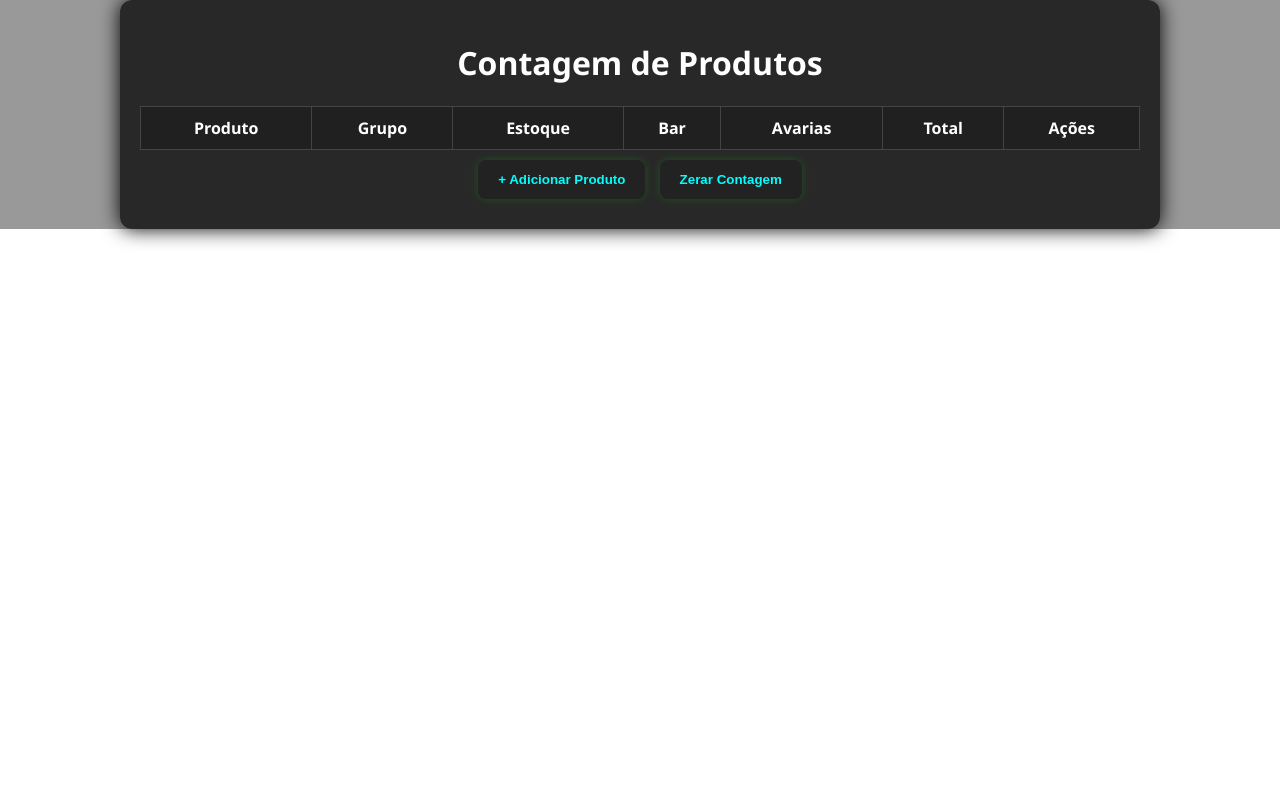
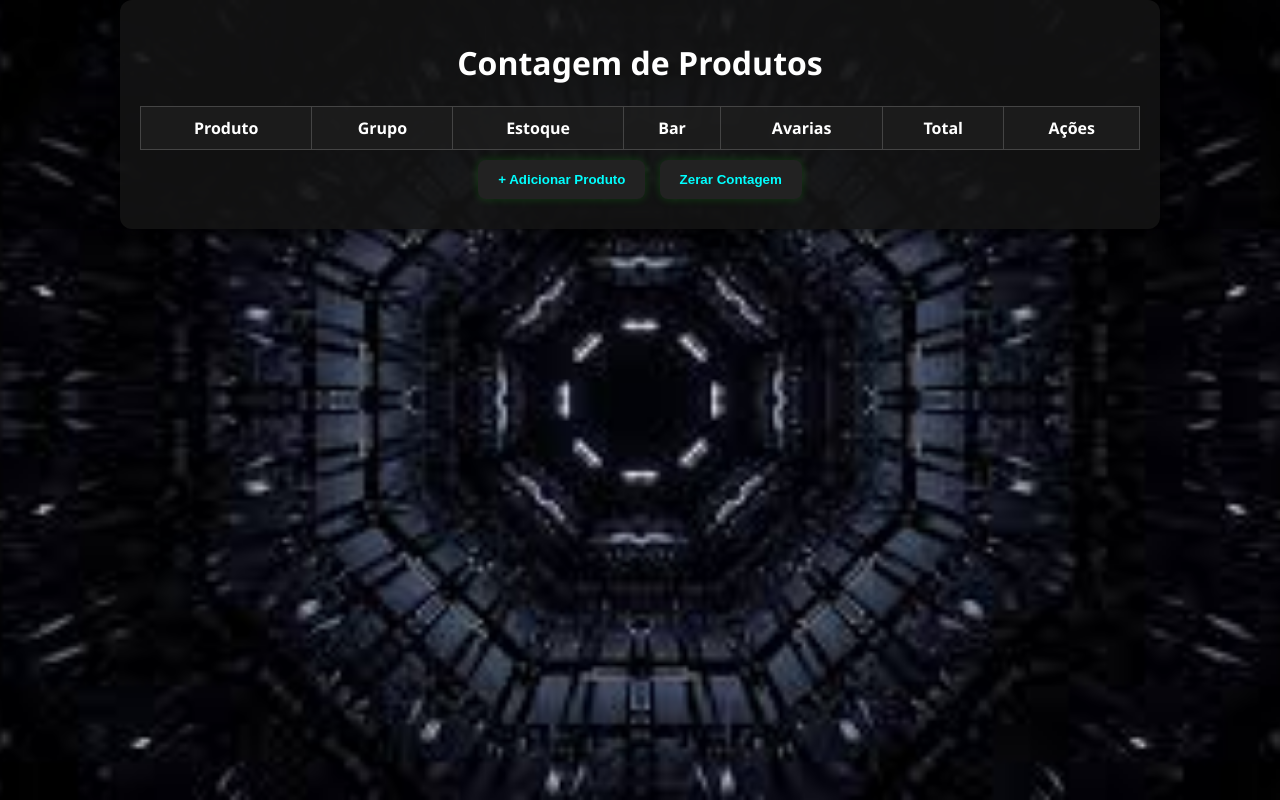
Before and after one commit to jonny2024/site-mobile-contagem, a plain HTML site: page index.html in a window 1280 px wide. Drawn offline with Linux system fonts and the light colour scheme.

Commit message:
Update style.css

```diff
--- a/style.css
+++ b/style.css
@@ -1,7 +1,7 @@
 body {
   margin: 0;
   font-family: 'Segoe UI', sans-serif;
-  background: url('bg.jpg') no-repeat center center fixed;
+  background: url('bg.jpg.jfif') no-repeat center center fixed;
   background-size: cover;
   color: #f0f0f0;
   backdrop-filter: brightness(0.6);
```
